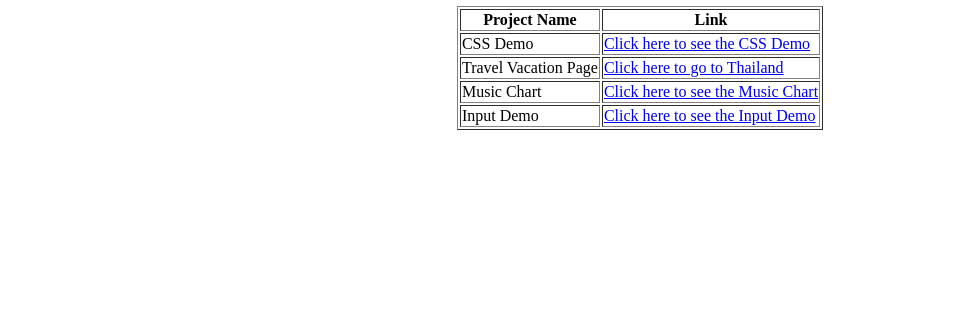
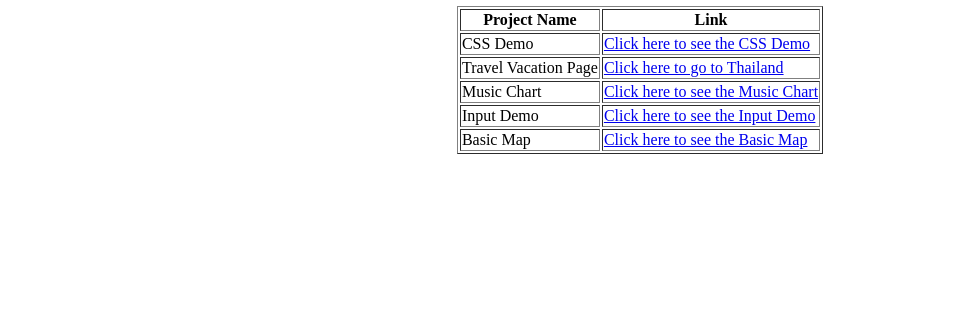
Before and after one commit to Syng026/Syng026.github.io, a plain HTML site: page index.html in a window 1280 px wide. Shown: the part 474-800 px from the top of the page, without its empty margins (0-973 px from the left). Drawn offline with Linux system fonts and the light colour scheme.

Commit message:
Update index.html

```diff
--- a/index.html
+++ b/index.html
@@ -29,6 +29,10 @@
           <td>Input Demo</td>
           <td><a href="inputDemo.html">Click here to see the Input Demo</a></td>
         </tr>
+        <tr>
+          <td>Basic Map</td>
+          <td><a href="basicMap.html">Click here to see the Basic Map</a></td>
+        </tr>
       </table>
     </center>
   </body>
```
